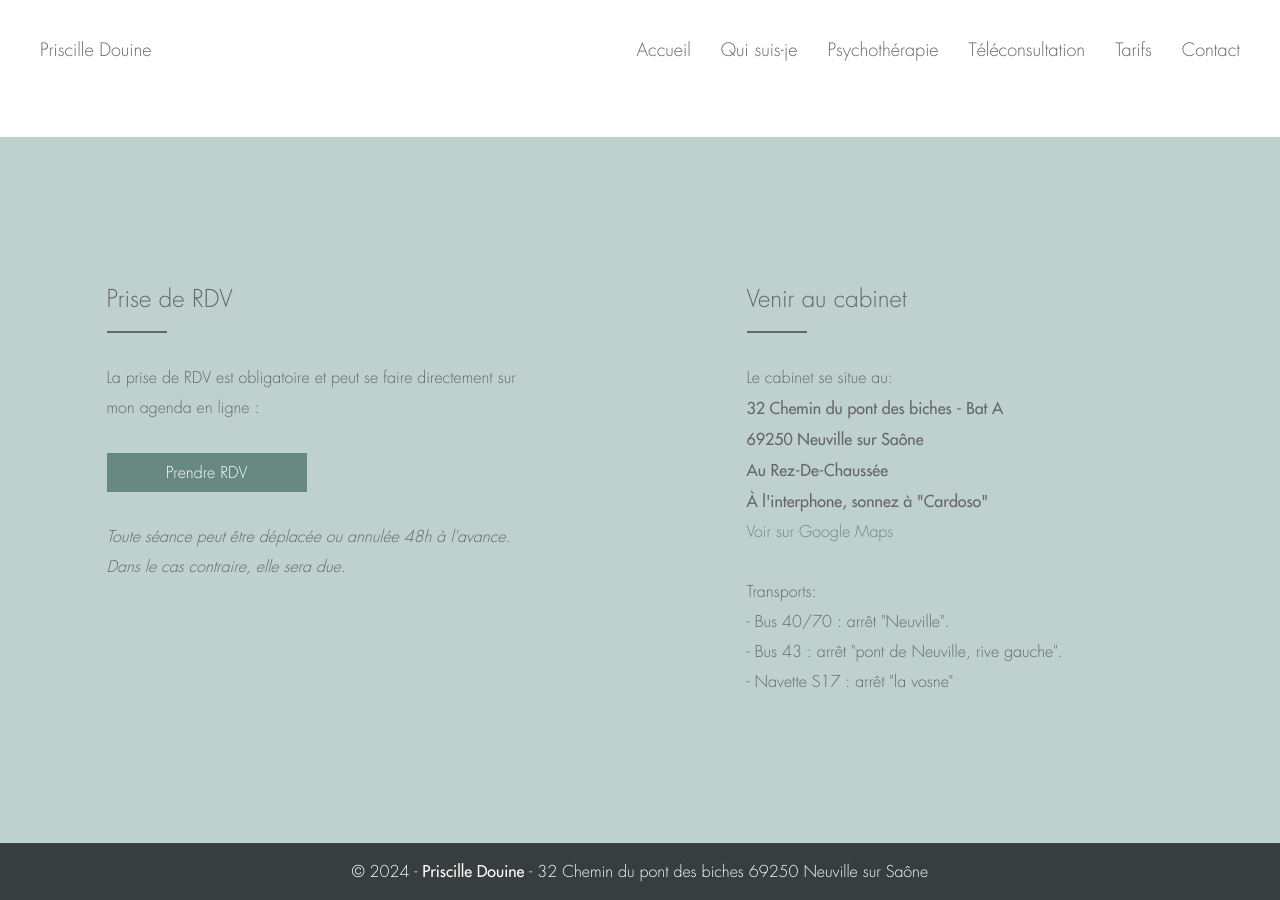
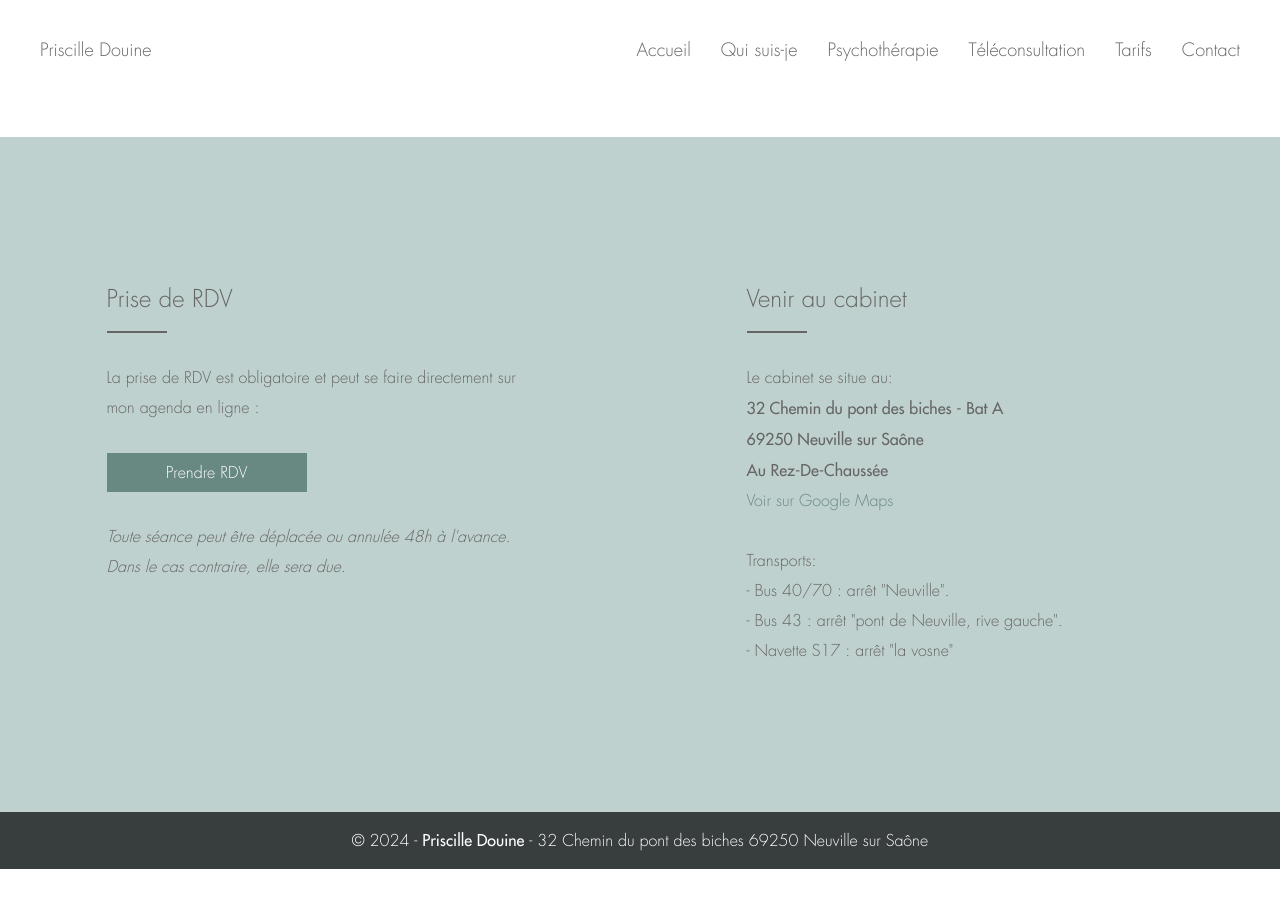
Before and after one commit to florentdouine/psychologue, a Jekyll site: the page built from contact.html, in a window 1280 px wide and 900 px high, scrolled down 629 px. Built offline with Jekyll 4.4.1, drawn with Linux system fonts in a browser that asks for light colours; after the commit the page ends 1498 px from its top, so only the background shows below that.

Commit message:
Remove interphone

```diff
--- a/contact.html
+++ b/contact.html
@@ -64,7 +64,6 @@ order: 6
                 <strong>32 Chemin du pont des biches - Bat A</strong><br/>
                 <strong>69250 Neuville sur Saône<br/></strong>
                 <strong>Au Rez-De-Chaussée<br/></strong>
-                <strong>À l'interphone, sonnez à "Cardoso"<br/></strong>
                 <a href="https://maps.app.goo.gl/6FKRMxSEyoKGSqe97" target="_blank">Voir sur Google Maps</a><br/>
                 <br/>
                 Transports:<br/>
```
